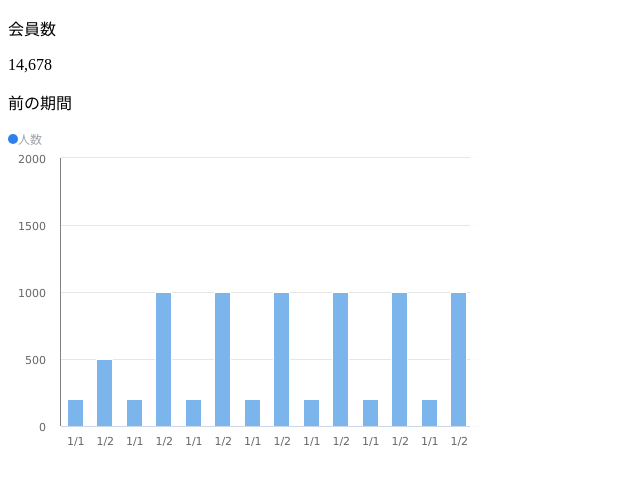
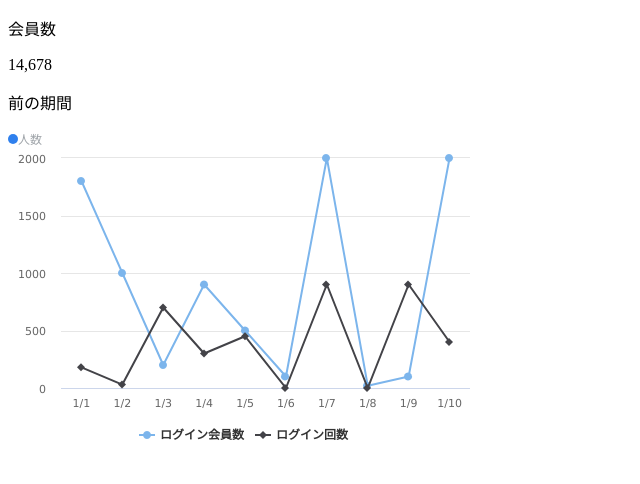
Before and after one commit to TakanoriOkawa/HighChats_practice, a plain HTML site: page index.html in a window 1280 px wide. Shown: the whole page, without its empty margins (0-640 px from the left). Drawn offline with nearby package versions, Linux system fonts and the light colour scheme.

Commit message:
折れ線グラフテスト

```diff
--- a/index.html
+++ b/index.html
@@ -28,6 +28,8 @@
       </div>
     </div>
     <script src="https://code.highcharts.com/highcharts.js"></script>
-    <script src="master.js"></script>
+    <!-- <script src="master.js"></script> -->
+
+    <script src="master2.js"></script>
   </body>
 </html>
--- a/master.js
+++ b/master.js
@@ -1,6 +1,6 @@
 // まあ自然といえば、自然出し、ライブラリの設定、7以下の場合の調整は難しそう
 const count = [200, 499, 200,1000,200,1000,200,1000,200,1000,200,1000,200,1000, 200,00,10,99];
-const date = ['1/1','1/2','1/1','1/2','1/1','1/2','1/1','1/2','1/1','1/2','1/1','1/2','1/1','1/2','1/1','1/2'];
+const date = ['1/1','1/2','1/3','1/4','1/5','1/6','1/7','1/8','1/9','1/10','1/11','1/12','1/13','1/14','1/15','1/16'];
 
 console.log("ほげ", count.length * 33)
 
--- /dev/null
+++ b/master2.js
@@ -0,0 +1,76 @@
+const date = ['1/1','1/2','1/3','1/4','1/5','1/6','1/7','1/8','1/9','1/10','1/11','1/12','1/13','1/14','1/15','1/16'];
+
+Highcharts.chart('container', {
+  title: {
+      text: ''
+  },
+  subtitle: {
+      text: ''
+  },
+  yAxis: {
+      title: {
+          text: ''
+      },
+      tickInterval: 500,
+      min: 0,
+      // 最大
+      max: 2000,
+  },
+  xAxis: {
+      categories:date,
+  },
+  legend: {
+      layout: 'vertical',
+      align: 'right',
+      verticalAlign: 'middle'
+  },
+  plotOptions: {
+      series: {
+          label: {
+              connectorAllowed: false
+          },
+          // pointStart: 10 // 値の始まりの値
+      }
+  },
+
+  series: [{
+      name: 'ログイン会員数',
+      data: [1800, 1000, 200, 900, 500, 100, 2000, 20, 100, 2000]
+  }, {
+      name: 'ログイン回数',
+      data: [180, 30, 700, 300, 450, 0, 900, 0, 900, 400]
+  }],
+
+  legend: {
+    // align: 'left',
+    // verticalAlign: 'top',
+    borderWidth: 0,
+    enabled: true,
+    // backgroundColor: 'red',
+    itemDistance: 10, // 別legendとの距離
+    // layout: 'horizontal', // horizontalがデフォルト
+    // align: 'left',
+    // verticalAlign: 'top',
+
+    align: 'right',
+    verticalAlign: 'top',
+    // layout: 'horizontal',
+    x: 0,
+    // y: 100
+  },
+
+  responsive: {
+      rules: [{
+          condition: {
+              maxWidth: 500
+          },
+          chartOptions: {
+              legend: {
+                  layout: 'horizontal',
+                  align: 'center',
+                  verticalAlign: 'bottom'
+              }
+          }
+      }]
+  }
+});
```
